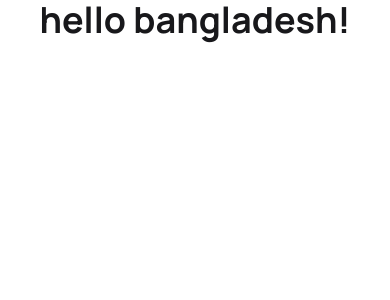
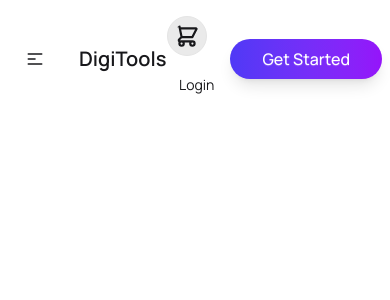
Before and after one commit to ratul7266/DigiTools_06, a React (Vite) app: page / in a window 390 px wide. Shown: the top 300 px of the page. Built offline with nearby package versions, Linux system fonts and the light colour scheme.

Commit message:
navbar complete with links and responsive design

```diff
--- a/src/App.jsx
+++ b/src/App.jsx
@@ -1,14 +1,13 @@
-import './App.css'
-
+import "./App.css";
+import NavBar from "./component/NavBar";
 
 function App() {
-
-
   return (
     <>
-    <h1 className='text-center text-4xl font-bold'>hello bangladesh!</h1>
+      <NavBar></NavBar>
+
     </>
-  )
+  );
 }
 
-export default App
+export default App;
--- /dev/null
+++ b/src/component/NavBar.jsx
@@ -0,0 +1,99 @@
+import React from "react";
+
+const Navbar = () => {
+  return (
+    <div className="mx-auto container">
+      <div className="navbar bg-base-100 ">
+        <div className="navbar-start">
+          <div className="dropdown">
+            <div tabIndex={0} role="button" className="btn btn-ghost lg:hidden">
+              <svg
+                xmlns="http://www.w3.org/2000/svg"
+                className="h-5 w-5"
+                fill="none"
+                viewBox="0 0 24 24"
+                stroke="currentColor"
+              >
+                {" "}
+                <path
+                  strokeLinecap="round"
+                  strokeLinejoin="round"
+                  strokeWidth="2"
+                  d="M4 6h16M4 12h8m-8 6h16"
+                />{" "}
+              </svg>
+            </div>
+            <ul
+              tabIndex="-1"
+              className="menu menu-sm dropdown-content bg-base-100 rounded-box z-1 mt-3 w-52 p-2 shadow"
+            >
+              <li>
+                <a>Products</a>
+              </li>
+              <li>
+                <a>Features</a>
+              </li>
+              <li>
+                <a>Pricing</a>
+              </li>
+              <li>
+                <a>Testimonials</a>
+              </li>
+              <li>
+                <a>FAQ</a>
+              </li>
+            </ul>
+          </div>
+          <a className="btn btn-ghost text-xl">DigiTools</a>
+        </div>
+        <div className="navbar-center hidden lg:flex">
+          <ul className="menu menu-horizontal px-1">
+            <li>
+              <a>Products</a>
+            </li>
+            <li>
+              <a>Features</a>
+            </li>
+            <li>
+              <a>Pricing</a>
+            </li>
+            <li>
+              <a>Testimonials</a>
+            </li>
+            <li>
+              <a>FAQ</a>
+            </li>
+          </ul>
+        </div>
+        <div className="navbar-end">
+          <span className="menu menu-horizontal px-1 gap-3">
+            <div className="w-10 rounded-full">
+              <svg
+                xmlns="http://www.w3.org/2000/svg"
+                class="h-5 w-5"
+                fill="none"
+                viewBox="0 0 24 24"
+                stroke="currentColor"
+                className="btn btn-soft rounded-full p-1.5"
+              >
+                {" "}
+                <path
+                  stroke-linecap="round"
+                  stroke-linejoin="round"
+                  stroke-width="2"
+                  d="M3 3h2l.4 2M7 13h10l4-8H5.4M7 13L5.4 5M7 13l-2.293 2.293c-.63.63-.184 1.707.707 1.707H17m0 0a2 2 0 100 4 2 2 0 000-4zm-8 2a2 2 0 11-4 0 2 2 0 014 0z"
+                />{" "}
+              </svg>
+            </div>
+            <li>
+              <a>Login</a>
+            </li>
+          </span>
+          <a className="btn btn-soft bg-linear-to-r from-[#4F39F6] to-[#9514FA] text-white font-medium text-base px-8 py-3 rounded-full shadow-lg cursor-pointer border-none">Get Started</a>
+        </div>
+      </div>
+    </div>
+  );
+};
+
+export default Navbar;
```
Also changed, not shown: src/component/Banner.jsx (added).
